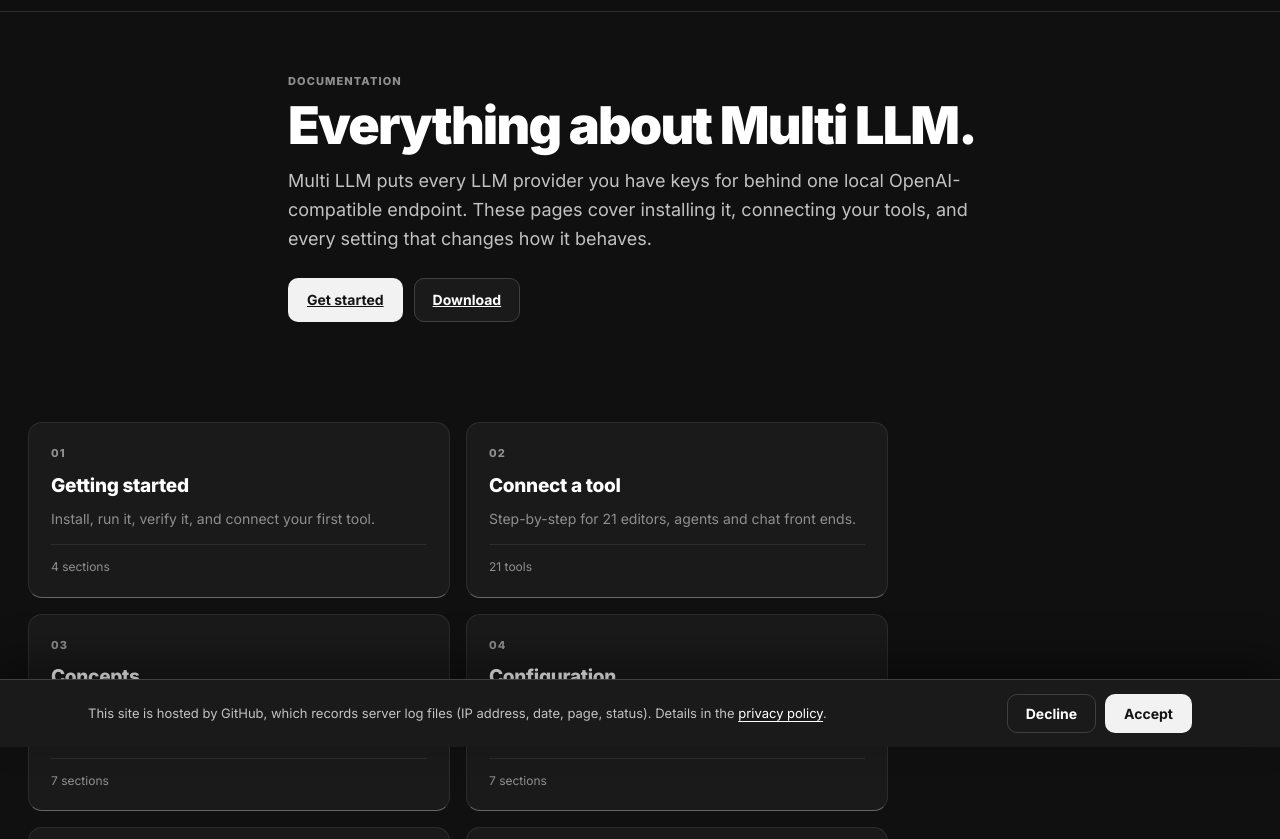
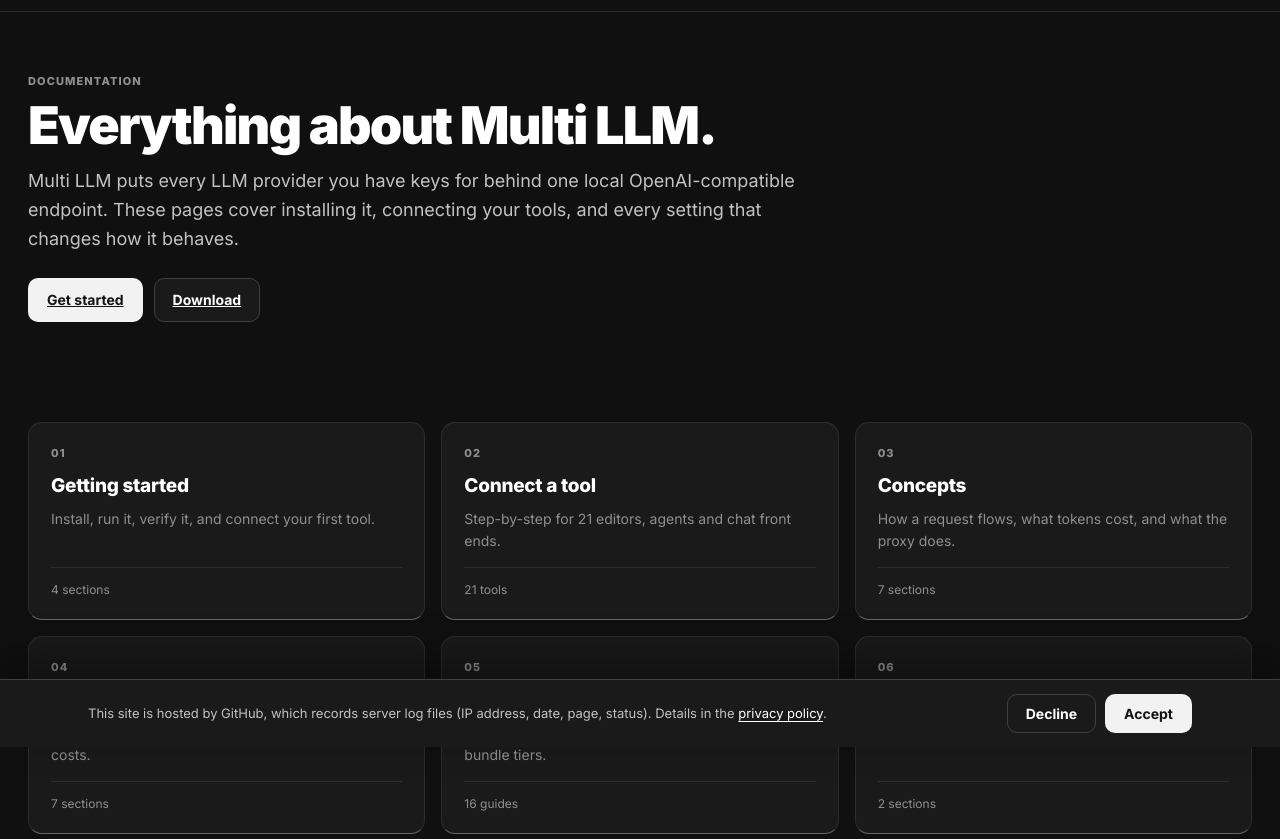
Before and after one commit to RandomPixelStudios/Multi-LLM, a plain HTML site: page docs.html in a window 1280 px wide. Shown: the part 53-892 px from the top of the page. Drawn offline with Linux system fonts and the light colour scheme.

Commit message:
Landingpage: Ausrichtung, volle Breite, drei Spalten

```diff
--- a/docs.css
+++ b/docs.css
@@ -113,6 +113,11 @@
 /* ============ Article typography ============ */
 
 .doc-main { min-width: 0; max-width: 860px; }
+
+/* Die Landingpage nutzt .doc-main nur als Gitter-Container, nicht als
+   Lesespalte. Ohne das bleibt auf breiten Schirmen die halbe Breite
+   leer, weil die Karten auf 860px begrenzt werden. */
+.docs-landing .doc-main { max-width: none; }
 
 .doc-eyebrow {
   display: inline-block;
@@ -316,6 +321,15 @@
 
 /* Landing page grid */
 .docs-hero { max-width: 1400px; margin: 0 auto; padding: 56px 28px 26px; }
+/* Der Hero und das Kartengitter muessen dieselbe Innenkante haben,
+   sonst sitzt der Einstiegstext schief neben den Karten. Beide
+   bekommen daher dieselbe Box wie .docs-shell. */
+.docs-shell { max-width: 1400px; margin-left: auto; margin-right: auto; }
+/* .docs-page ist display:flex mit flex-direction:column. Ohne
+   align-items:stretch schrumpft der Hero auf seine Inhaltsbreite
+   (828px) statt die volle Zeile (1400px) einzunehmen - deshalb
+   sass der Einstiegstext schief neben dem Kartengitter. */
+.docs-hero { width: 100%; max-width: 1400px; margin: 0 auto; align-self: stretch; }
 .docs-hero h1 {
   font-size: clamp(32px, 4.6vw, 52px);
   line-height: 1.05;
@@ -323,10 +337,16 @@
   font-weight: 880;
   margin: 0 0 14px;
 }
-.docs-hero p { font-size: 18px; line-height: 1.6; color: var(--text-2); max-width: 62ch; margin: 0; }
+.docs-hero p { font-size: 18px; line-height: 1.6; color: var(--text-2); margin: 0; max-width: none; }
+/* .doc-lede begrenzt auf 72ch - das war im Hero zu eng und
+   zentrierte den Einstieg optisch neben das Kartengitter. */
+.docs-hero .doc-lede { max-width: 68ch; }
 .docs-cta { display: flex; gap: 11px; flex-wrap: wrap; margin-top: 24px; }
 
 .page-grid { display: grid; grid-template-columns: repeat(auto-fit, minmax(280px, 1fr)); gap: 16px; margin-top: 34px; }
+/* Auf breiten Schirmen zwei Spalten wirken verloren neben dem Textblock;
+   drei fuellen die Zeile und verkuerzen die Seite. */
+@media (min-width: 1100px) { .page-grid { grid-template-columns: repeat(3, 1fr); } }
 .page-card {
   display: flex;
   flex-direction: column;
--- a/docs.html
+++ b/docs.html
@@ -11,17 +11,17 @@
   <link rel="preconnect" href="https://fonts.gstatic.com" crossorigin />
   <link href="https://fonts.googleapis.com/css2?family=Inter:wght@400;500;600;700;800;900&family=JetBrains+Mono:wght@400;500&display=swap" rel="stylesheet" />
   <link rel="stylesheet" href="styles.css" />
-  <link rel="stylesheet" href="docs.css?v=10" />
+  <link rel="stylesheet" href="docs.css?v=14" />
   <script>try{var p=JSON.parse(localStorage.getItem("ml-prefs"));if(p&&p.theme==="light"){document.documentElement.setAttribute("data-theme","light")}}catch(e){}</script>
 </head>
 <body class="docs-page" data-page="home">
   <header class="topbar" id="topbar-slot"></header>
 
   <main class="docs-page">
-    <section class="docs-hero">
+    <section class="docs-hero docs-landing-hero">
       <span class="doc-eyebrow">Documentation</span>
       <h1>Everything about Multi LLM.</h1>
-      <p>Multi LLM puts every LLM provider you have keys for behind one local
+      <p class="doc-lede">Multi LLM puts every LLM provider you have keys for behind one local
         OpenAI-compatible endpoint. These pages cover installing it, connecting
         your tools, and every setting that changes how it behaves.</p>
       <div class="docs-cta">
@@ -30,7 +30,7 @@
       </div>
     </section>
 
-    <div class="docs-shell" style="grid-template-columns: minmax(0,1fr); max-width: 1400px;">
+    <div class="docs-shell docs-landing" style="grid-template-columns: minmax(0,1fr);">
       <div class="doc-main">
         <div class="page-grid" id="page-grid"></div>
 
```
Also changed, not shown: api.html (+1 -1 lines), concepts.html (+1 -1 lines), configuration.html (+1 -1 lines), connect.html (+1 -1 lines), docker.html (+1 -1 lines), faq.html (+1 -1 lines), getting-started.html (+1 -1 lines), guides.html (+1 -1 lines).
